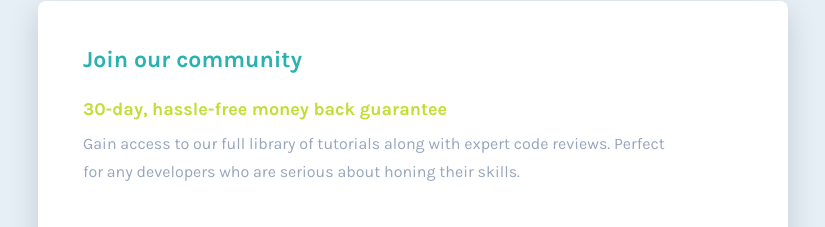
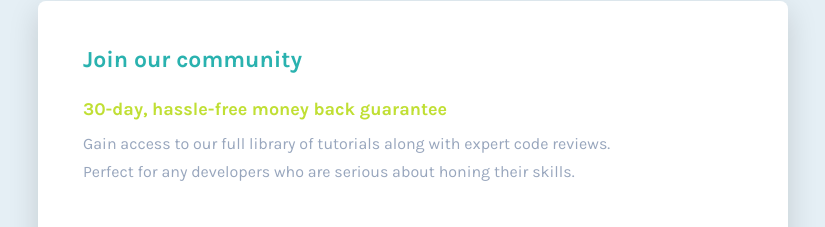
Before and after one commit to web-dev-pasta/Single-Price-Grid-Component, a plain HTML site: page index.html in a window 1280 px wide. Shown: the part 139-366 px from the top of the page, without its empty margins (227-1052 px from the left). Drawn offline with Linux system fonts and the light colour scheme.

Commit message:
Modified Some Styling

```diff
--- a/main.css
+++ b/main.css
@@ -55,7 +55,7 @@ body {
 .card .box:nth-child(1) p:last-child {
   color: var(--grayish-blue);
   line-height: 1.7;
-  max-width: 600px;
+  max-width: 580px;
 }
 .card .box:nth-child(2) {
   grid-area: second;
```
